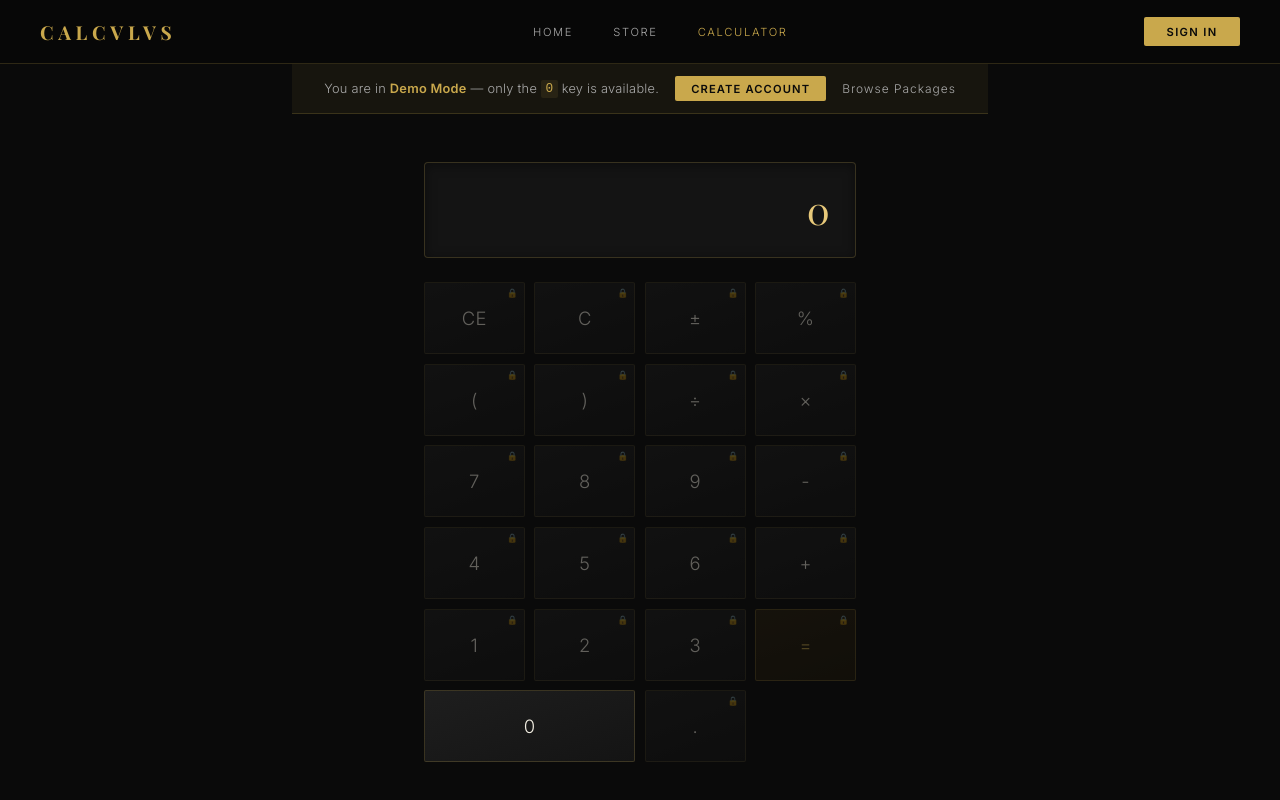
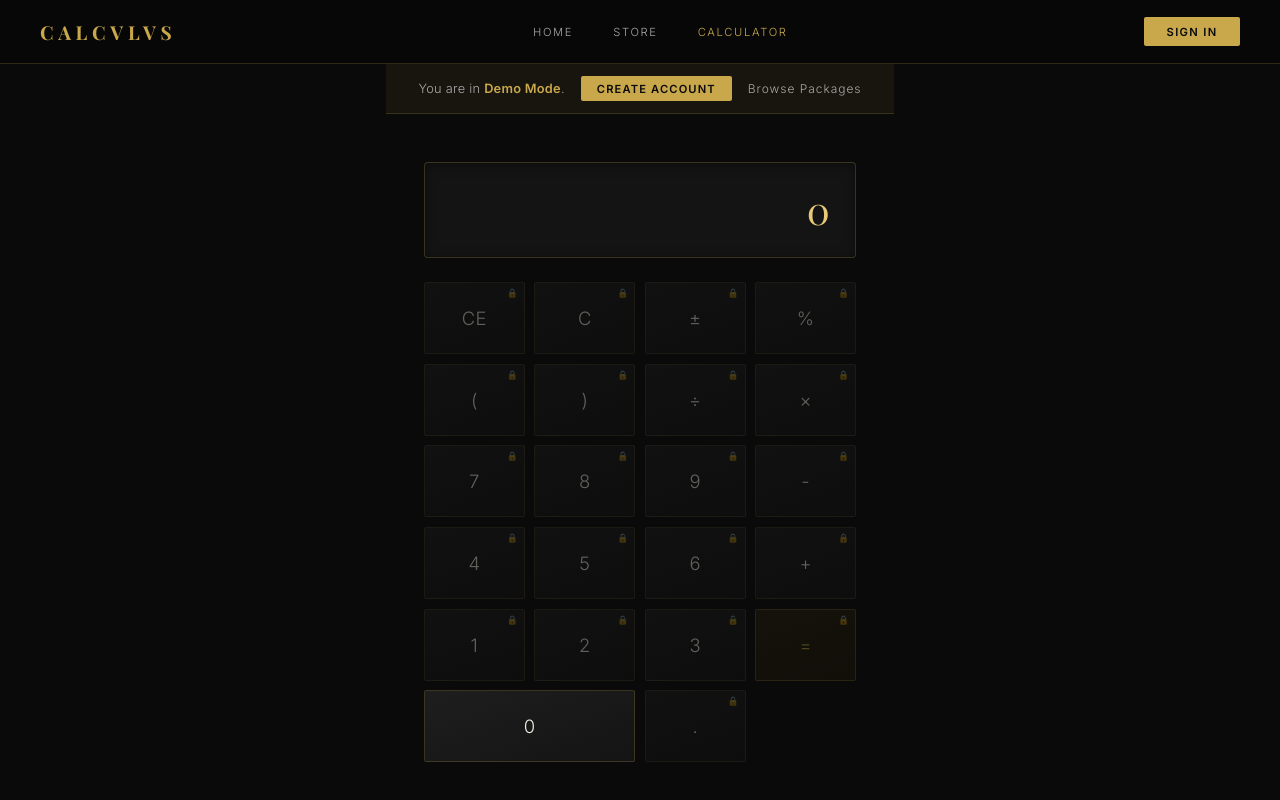
Before and after one commit to dillon-webster/calculator, a React (Vite) app: page /calculator in a window 1280 px wide. Shown: the top 800 px of the page. Built offline with nearby package versions, Linux system fonts and the light colour scheme.

Commit message:
fix: remove key availability hint from demo banner

```diff
--- a/src/components/DemoBanner.jsx
+++ b/src/components/DemoBanner.jsx
@@ -5,7 +5,7 @@ export default function DemoBanner({ onOpenAuth = () => {} }) {
   return (
     <div className="demo-banner">
       <span className="demo-banner__text">
-        You are in <strong>Demo Mode</strong> — only the <code>0</code> key is available.
+        You are in <strong>Demo Mode</strong>.
       </span>
       <div className="demo-banner__actions">
         <button className="demo-banner__btn" onClick={onOpenAuth}>Create Account</button>
```
